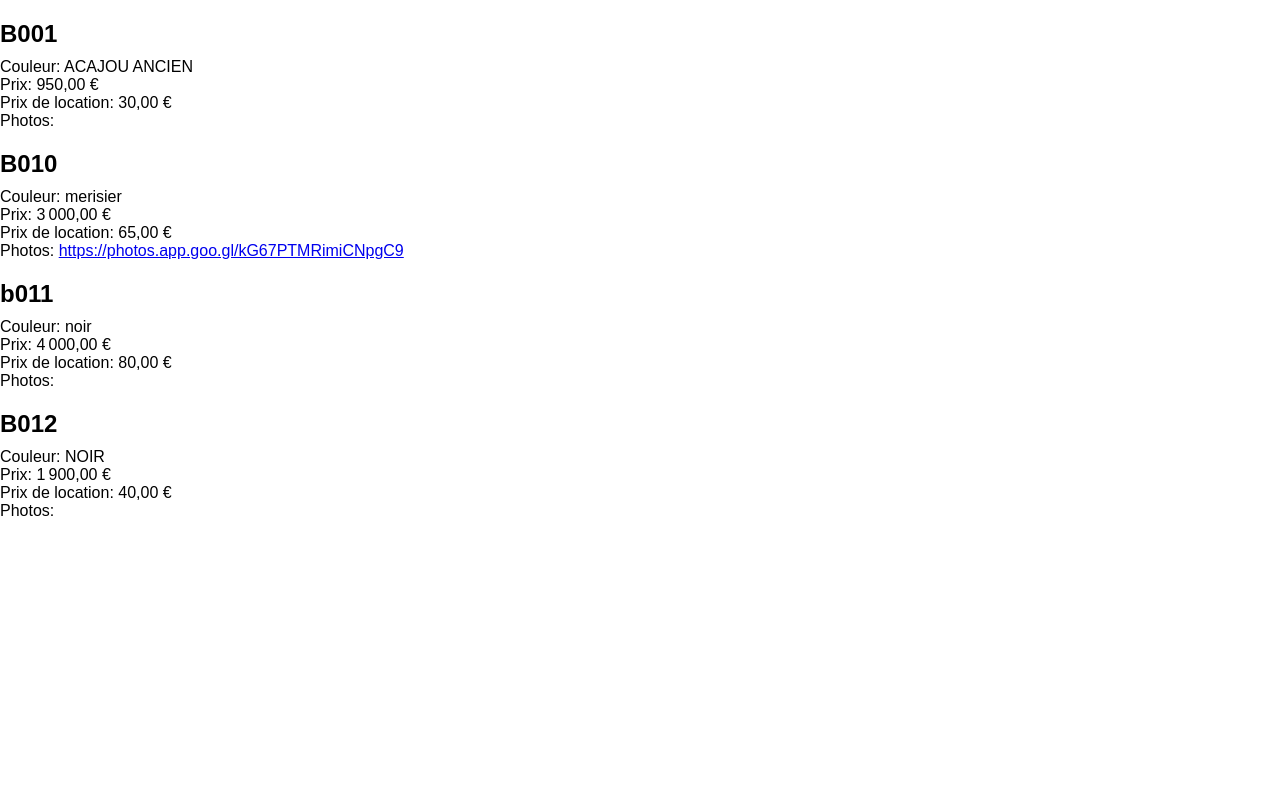
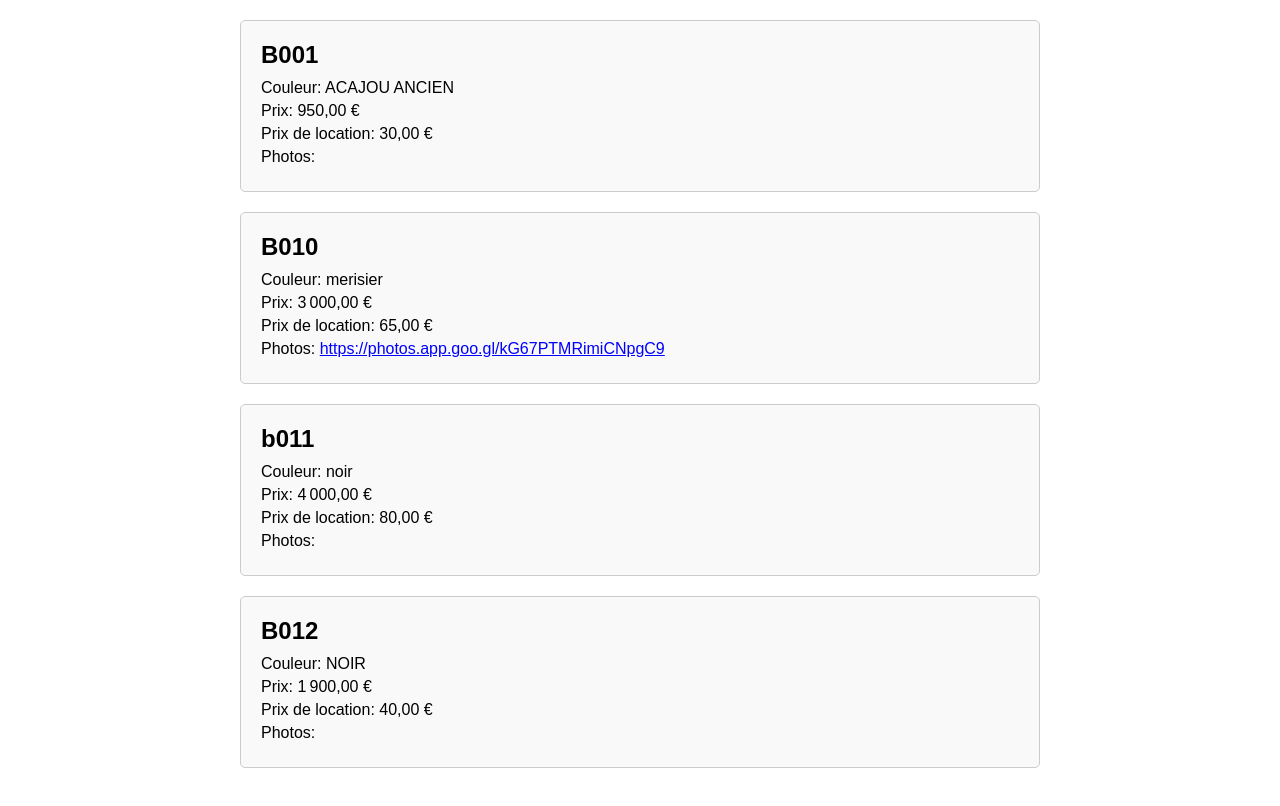
Before and after one commit to etienne-bnd/WEBDEV_Piano_Store, a plain HTML site: page index.html in a window 1280 px wide. Drawn offline with Linux system fonts and the light colour scheme.

Commit message:
mise à jour du java et du css

```diff
--- a/styles.css
+++ b/styles.css
@@ -34,3 +34,36 @@ p {
 h1 {
     font-size: 2em;
 }
+body {
+    font-family: Arial, sans-serif;
+    margin: 0;
+    padding: 0;
+  }
+
+  #pianos-container {
+    max-width: 800px;
+    margin: 0 auto;
+    padding: 20px;
+  }
+
+  .piano {
+    border: 1px solid #ccc;
+    border-radius: 5px;
+    padding: 20px;
+    margin-bottom: 20px;
+    background-color: #f9f9f9;
+  }
+
+  .piano h2 {
+    font-size: 24px;
+    margin-top: 0;
+  }
+
+  .piano p {
+    margin: 5px 0;
+  }
+
+  .piano a {
+    color: blue;
+    text-decoration: underline;
+  }
```
Also changed, not shown: script.js (deleted, +0 -37 lines).
